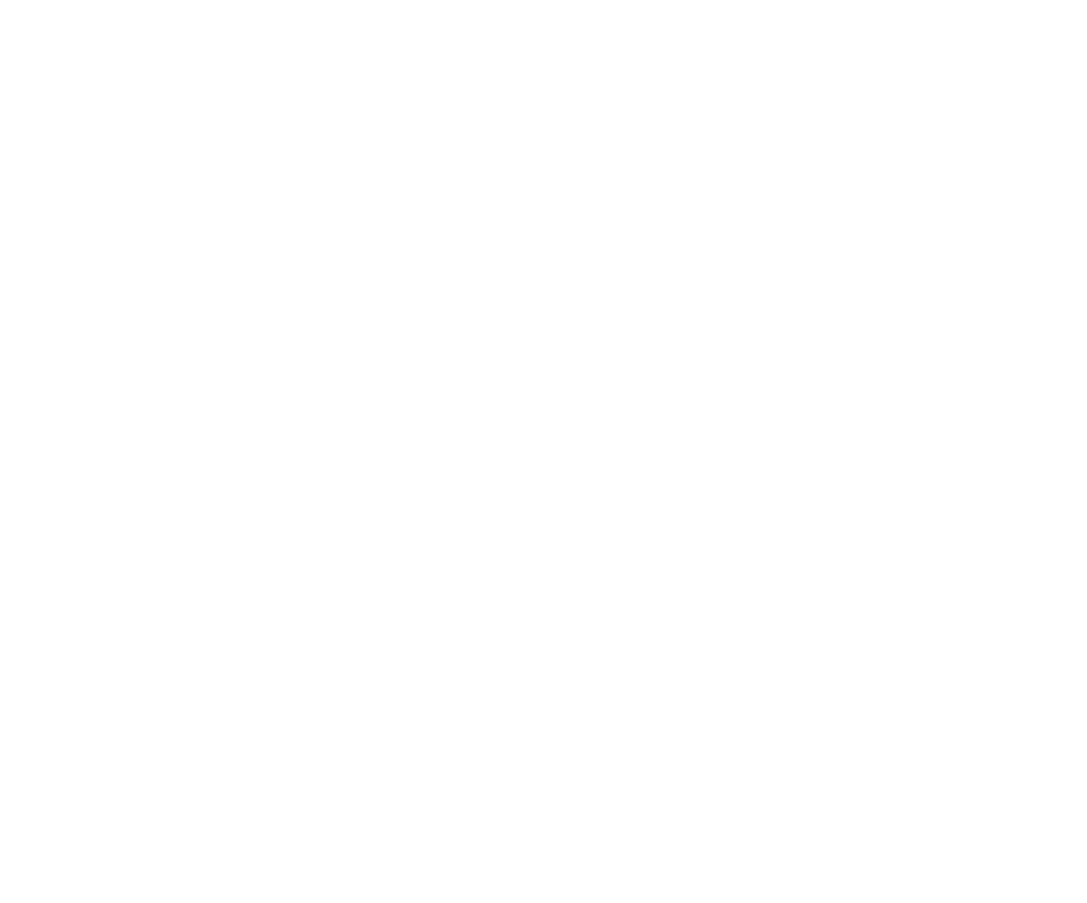
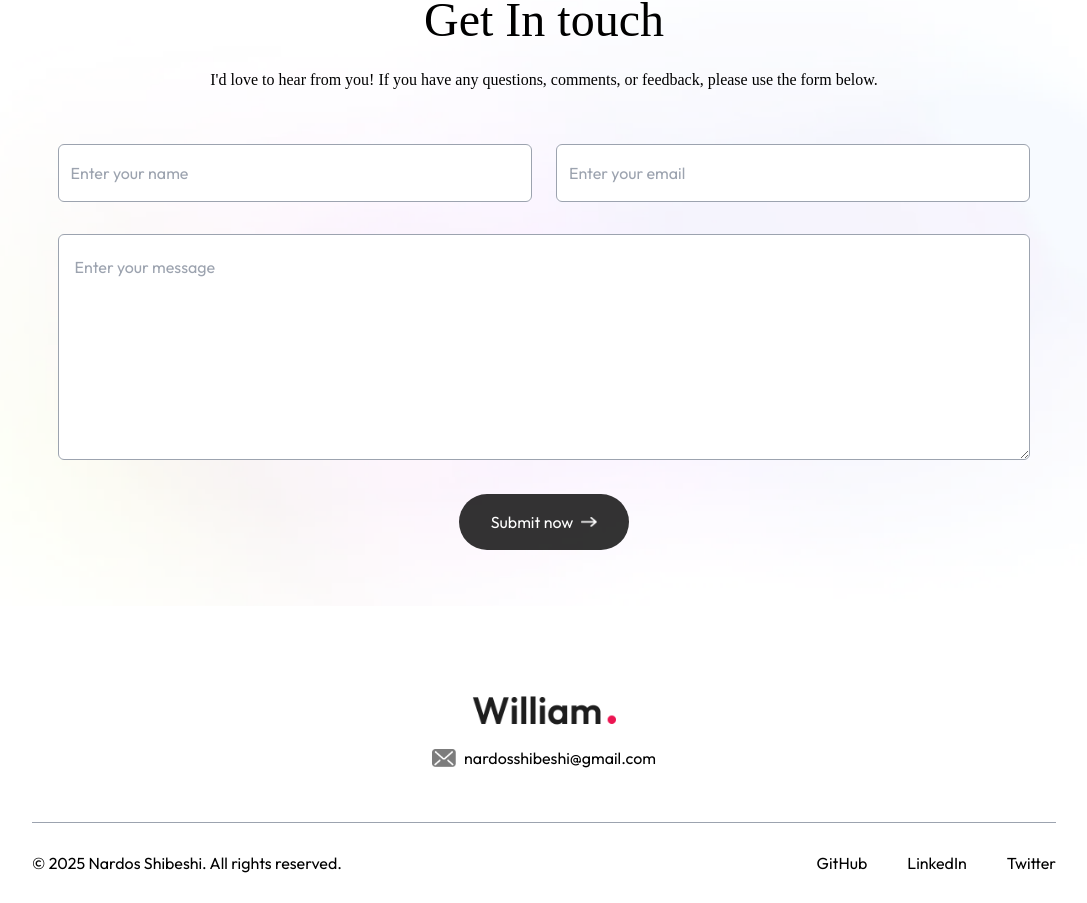
Before and after one commit to aman123shi/nardos-portfolio, a Next.js app: page / in a window 1280 px wide. Shown: the part 3085-3988 px from the top of the page, without its empty margins (96-1183 px from the left). Before the commit the page ends 3005 px from the top, so only its background shows below. Built offline with nearby package versions, Linux system fonts and the light colour scheme; a web font is replaced by a local one.

Commit message:
feat: add Contact and Footer components; integrate them into the main page layout and update Tailwind config for dark mode

```diff
--- a/app/components/contact/contact.tsx
+++ b/app/components/contact/contact.tsx
@@ -1,5 +1,84 @@
-import React from "react";
+/* eslint-disable @typescript-eslint/no-explicit-any */
+"use client";
+import { assets } from "@/app/assets/assets";
+import Image from "next/image";
+import React, { useState } from "react";
 
 export function Contact() {
-  return <div></div>;
+  const [result, setResult] = useState("");
+
+  const onSubmit = async (event: any) => {
+    event.preventDefault();
+    setResult("Sending....");
+    const formData = new FormData(event.target);
+
+    formData.append("access_key", "07b47ba1-4a6b-421d-80b8-5e52b63d5b1d");
+
+    const response = await fetch("https://api.web3forms.com/submit", {
+      method: "POST",
+      body: formData,
+    });
+
+    const data = await response.json();
+
+    if (data.success) {
+      setResult("Form Submitted Successfully");
+      event.target.reset();
+    } else {
+      console.log("Error", data);
+      setResult(data.message);
+    }
+  };
+  return (
+    <div
+      id="contact"
+      className='w-full px-[12%] py-10 scroll-mt-20 bg-[url("/footer-bg-color.png")]
+   bg-no-repeat bg-center bg-[length: 90%_auto]'
+    >
+      <h4 className="text-center mb-2 text-lg font-Ovo">Contact with me </h4>
+      <h2 className="text-center text-5xl font-Ovo">Get In touch </h2>
+      <p className="text-center max-w-2xl mx-auto mt-5 mb-12 font-Ovo">
+        I&apos;d love to hear from you! If you have any questions, comments, or
+        feedback, please use the form below.
+      </p>
+      <form onSubmit={onSubmit} className="max-w-2x1 mx-auto">
+        <div className="grid grid-cols-auto gap-6 mt-10 mb-8">
+          <input
+            name="name"
+            type="text"
+            placeholder="Enter your name"
+            required
+            className="flex-1 p-3 outline-none border-[0.5px] border-gray-400
+rounded-md bg-white"
+          />
+
+          <input
+            name="email"
+            type="email"
+            placeholder="Enter your email"
+            required
+            className="flex-1 p-3 outline-none border-[0.5px] border-gray-400
+rounded-md bg-white"
+          />
+        </div>
+        <textarea
+          name="message"
+          rows={6}
+          placeholder="Enter your message"
+          required
+          className="w-full p-4 outline-none border-[0.5px] border-gray-400
+rounded-md bg-white mb-6"
+        ></textarea>
+
+        <button
+          type="submit"
+          className="py-3 px-8 w-max flex items-center justify-between gap-2 bg-black/80 text-white rounded-full mx-auto hover: bg-black duration-500"
+        >
+          Submit now{" "}
+          <Image src={assets.right_arrow_white} alt="" className="w-4" />
+        </button>
+        <p className="mt-4">{result}</p>
+      </form>
+    </div>
+  );
 }
--- /dev/null
+++ b/app/components/footer/Footer.tsx
@@ -0,0 +1,40 @@
+import { assets } from "@/app/assets/assets";
+import Image from "next/image";
+import React from "react";
+
+export function Footer() {
+  const date = new Date();
+  const year = date.getFullYear();
+  return (
+    <div className="mt-20">
+      <div className="text-center">
+        <Image src={assets.logo} alt="" className="w-36 mx-auto mb-2" />
+        <div className="w-max flex items-center gap-2 mx-auto">
+          <Image src={assets.mail_icon} alt="" className="w-6" />
+          nardosshibeshi@gmail.com
+        </div>
+      </div>
+      <div className="text-center sm:flex items-center justify-between border-t border-gray-400 mx-[10%] mt-12 py-6">
+        <p>© {year} Nardos Shibeshi. All rights reserved.</p>
+        <ul className="flex items-center gap-10 justify-center mt-4 sm:mt-0">
+          <li>
+            <a target="_blank" href="https://instagram.com/greatstackdev">
+              GitHub
+            </a>
+          </li>
+
+          <li>
+            <a target="_blank" href="https://instagram.com/greatstackdev">
+              LinkedIn
+            </a>
+          </li>
+          <li>
+            <a target="_blank" href="https://instagram.com/greatstackdev">
+              Twitter
+            </a>
+          </li>
+        </ul>
+      </div>
+    </div>
+  );
+}
--- a/app/page.tsx
+++ b/app/page.tsx
@@ -1,5 +1,6 @@
 import { About } from "./components/about/about";
 import { Contact } from "./components/contact/contact";
+import { Footer } from "./components/footer/Footer";
 import { Header } from "./components/header/Header";
 import { Navbar } from "./components/navbar/Navbar";
 import { Services } from "./components/services/Services";
@@ -14,6 +15,7 @@
       <Services />
       <Work />
       <Contact />
+      <Footer />
     </div>
   );
 }
--- a/tailwind.config.ts
+++ b/tailwind.config.ts
@@ -27,5 +27,6 @@
       },
     },
   },
+  darkMode: "selector",
   plugins: [],
 } satisfies Config;
```
